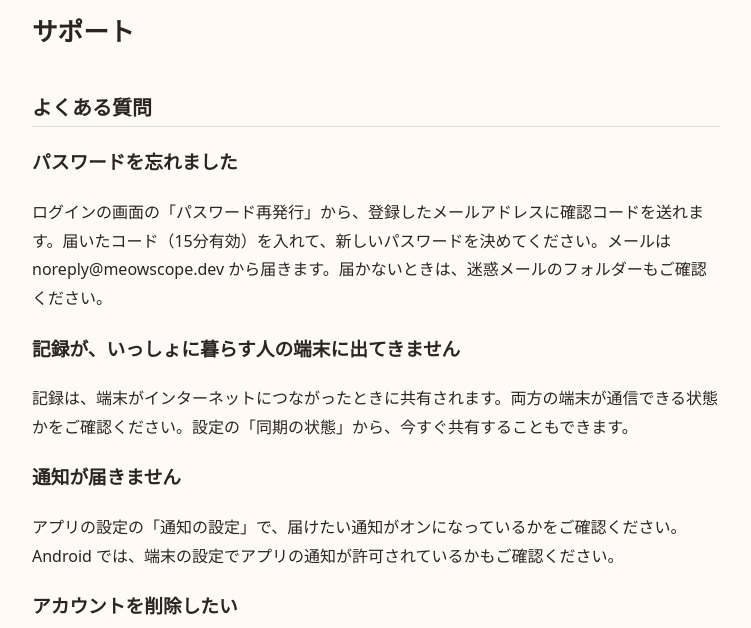
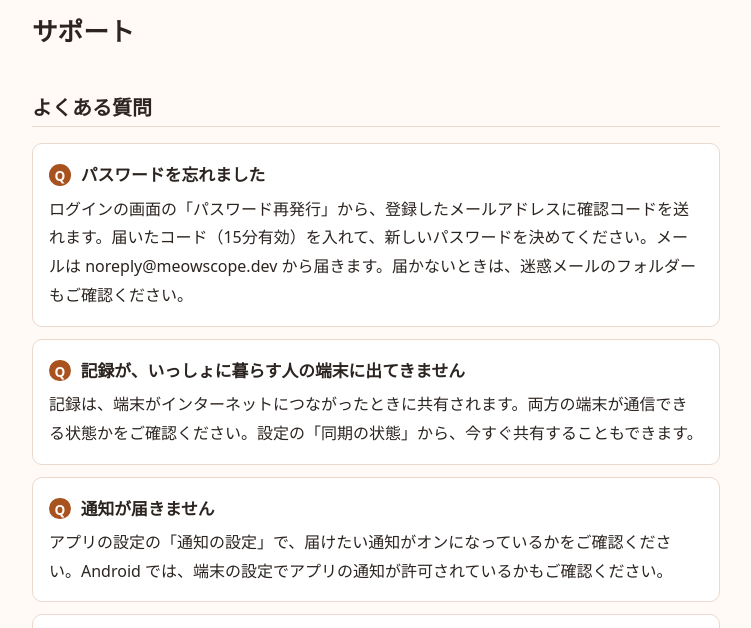
Before and after one commit to major182/meowscope-site, an Astro site: page /apps/meowscope/support in a window 1280 px wide. Shown: the part 172-800 px from the top of the page, without its empty margins (264-1015 px from the left). Built offline with nearby package versions, Linux system fonts and the light colour scheme; Astro itself is replaced by a stand-in of ours.

Commit message:
よくある質問を、質問ごとの枠と Q の印で区切る
見出しが本文と見分けにくく、質問の区切りが分かりにくかったため（利用者の指摘）。

Co-Authored-By: Claude Opus 5.5 <noreply@anthropic.com>

```diff
--- a/src/pages/apps/meowscope/support/index.astro
+++ b/src/pages/apps/meowscope/support/index.astro
@@ -11,29 +11,57 @@ import { supportEmail } from "../../../../data/apps";
 >
   <h2>よくある質問</h2>
 
-  <h3>パスワードを忘れました</h3>
+  <section class="faq">
+    <h3>
+      <span class="q" aria-hidden="true">
+        Q
+      </span>
+      パスワードを忘れました
+    </h3>
     <p>
       ログインの画面の「パスワード再発行」から、登録したメールアドレスに確認コードを送れます。届いたコード（15分有効）を入れて、新しいパスワードを決めてください。メールは
       noreply@meowscope.dev
       から届きます。届かないときは、迷惑メールのフォルダーもご確認ください。
     </p>
+  </section>
 
-  <h3>記録が、いっしょに暮らす人の端末に出てきません</h3>
+  <section class="faq">
+    <h3>
+      <span class="q" aria-hidden="true">
+        Q
+      </span>
+      記録が、いっしょに暮らす人の端末に出てきません
+    </h3>
     <p>
       記録は、端末がインターネットにつながったときに共有されます。両方の端末が通信できる状態かをご確認ください。設定の「同期の状態」から、今すぐ共有することもできます。
     </p>
+  </section>
 
-  <h3>通知が届きません</h3>
+  <section class="faq">
+    <h3>
+      <span class="q" aria-hidden="true">
+        Q
+      </span>
+      通知が届きません
+    </h3>
     <p>
       アプリの設定の「通知の設定」で、届けたい通知がオンになっているかをご確認ください。Android
       では、端末の設定でアプリの通知が許可されているかもご確認ください。
     </p>
+  </section>
 
-  <h3>アカウントを削除したい</h3>
+  <section class="faq">
+    <h3>
+      <span class="q" aria-hidden="true">
+        Q
+      </span>
+      アカウントを削除したい
+    </h3>
     <p>
       <a href="/apps/meowscope/account-deletion/">アカウントの削除</a>
       のページをご覧ください。
     </p>
+  </section>
 
   <h2>お問い合わせ</h2>
   <p>上で解決しないときは、次のメールアドレスへお問い合わせください。</p>
@@ -51,3 +79,35 @@ import { supportEmail } from "../../../../data/apps";
     </li>
   </ul>
 </AppPage>
+
+<style>
+  /* よくある質問：質問ごとに枠で囲み、見出しに Q の印を付けて区切りを分かりやすくする */
+  .faq {
+    border: 1px solid var(--border);
+    border-radius: 10px;
+    background: var(--surface);
+    padding: 4px 16px;
+    margin: 12px 0;
+  }
+  .faq h3 {
+    display: flex;
+    gap: 10px;
+    align-items: baseline;
+    font-size: 1.05rem;
+    margin: 12px 0 4px;
+  }
+  .q {
+    flex: none;
+    display: inline-grid;
+    place-items: center;
+    width: 1.6em;
+    height: 1.6em;
+    border-radius: 50%;
+    background: var(--accent);
+    color: var(--bg);
+    font-size: 0.85rem;
+  }
+  .faq p {
+    margin: 4px 0 12px;
+  }
+</style>
```
Lines whose indentation alone changed are shown as unchanged.
